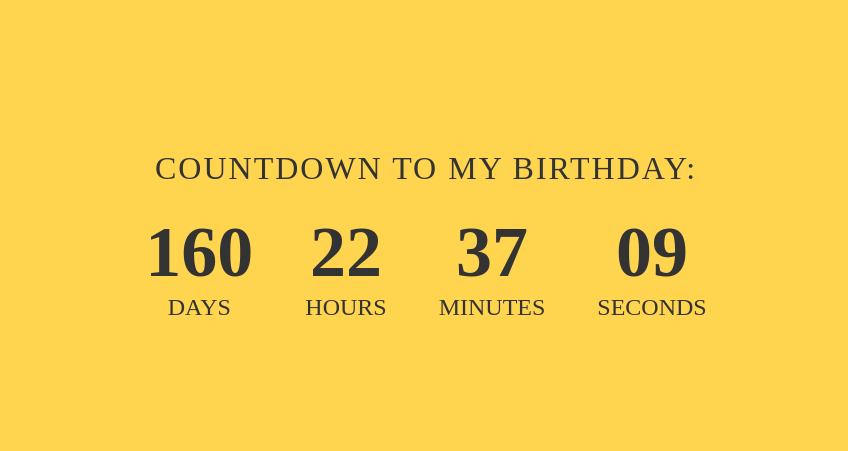
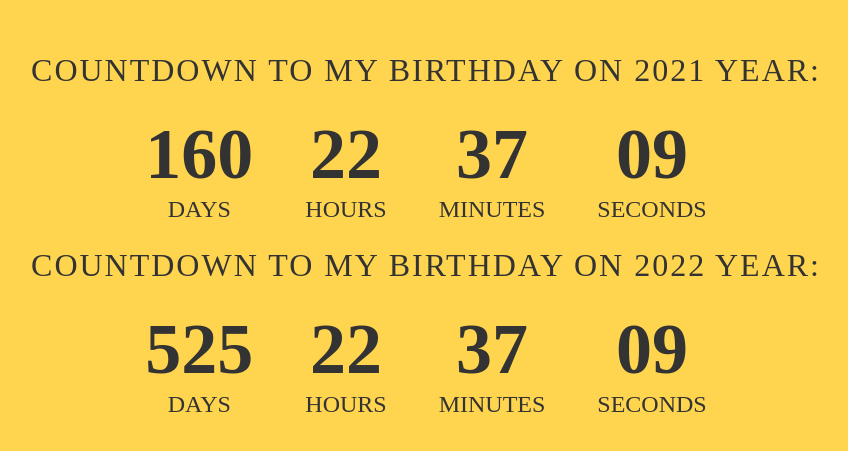
Before and after one commit to andriy-lanyk/goit-js-hw-11-timer, a plain HTML site: page index.html in a window 1280 px wide. Shown: the part 153-604 px from the top of the page, without its empty margins (214-1062 px from the left). Drawn offline with Linux system fonts and the light colour scheme.

Commit message:
Finished timer

```diff
--- a/index.html
+++ b/index.html
@@ -7,32 +7,9 @@
     <meta http-equiv="Permissions-Policy" content="interest-cohort=()" />
     <title>Homework 11</title>
     <link rel="stylesheet" href="./styles.css" />
+    <script src="./index.js" type="module"></script>
   </head>
   <body>
-    <h1 id="headline">Countdown to my birthday:</h1>
 
-    <div class="timer" id="timer-1">
-      <div class="field">
-        <span class="value" data-value="days">11</span>
-        <span class="label">Days</span>
-      </div>
-
-      <div class="field">
-        <span class="value" data-value="hours">11</span>
-        <span class="label">Hours</span>
-      </div>
-
-      <div class="field">
-        <span class="value" data-value="mins">11</span>
-        <span class="label">Minutes</span>
-      </div>
-
-      <div class="field">
-        <span class="value" data-value="secs">11</span>
-        <span class="label">Seconds</span>
-      </div>
-    </div>
-
-    <script src="./index.js" type="module"></script>
   </body>
 </html>
--- a/index.js
+++ b/index.js
@@ -1,9 +1,40 @@
 class CountdownTimer {
     constructor({ selector, targetDate }) {
+        this.selector = selector;
+        this.targetDate = targetDate;
+        this.createHTML();
         this.element = this.getElement(selector);
-        this.targetDate = targetDate;
         this.start();
     }
+
+    createHTML() {
+        const year = this.selector.slice(this.selector.length-1)
+    const timerHTML =
+        `<h1 id="headline">Countdown to my birthday on 202${year} year:</h1>
+
+        <div class="timer" id="${this.selector.slice(1)}">
+      <div class="field">
+        <span class="value" data-value="days">11</span>
+        <span class="label">Days</span>
+      </div>
+
+      <div class="field">
+        <span class="value" data-value="hours">11</span>
+        <span class="label">Hours</span>
+      </div>
+
+      <div class="field">
+        <span class="value" data-value="mins">11</span>
+        <span class="label">Minutes</span>
+      </div>
+
+      <div class="field">
+        <span class="value" data-value="secs">11</span>
+        <span class="label">Seconds</span>
+      </div>
+    </div>`;
+    document.body.insertAdjacentHTML('beforeend', timerHTML);
+};
 
     getElement(id) {
         const ref = {
@@ -47,3 +78,8 @@ const timer = new CountdownTimer({
   selector: '#timer-1',
   targetDate: new Date('Oct 31, 2021'),
 });
+
+const timer2 = new CountdownTimer({
+  selector: '#timer-2',
+  targetDate: new Date('Oct 31, 2022'),
+});
```
